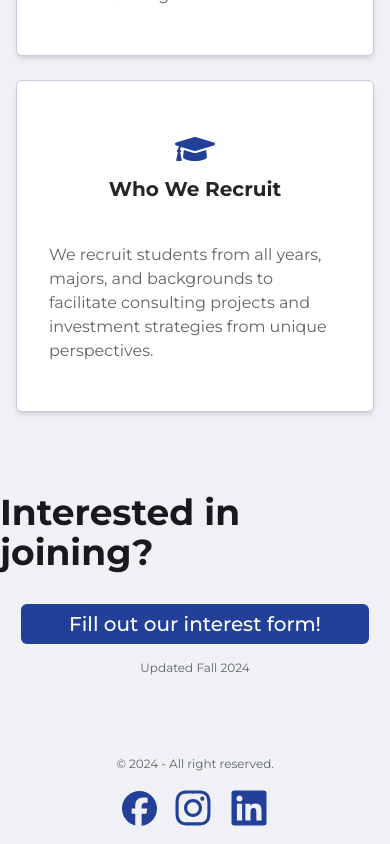
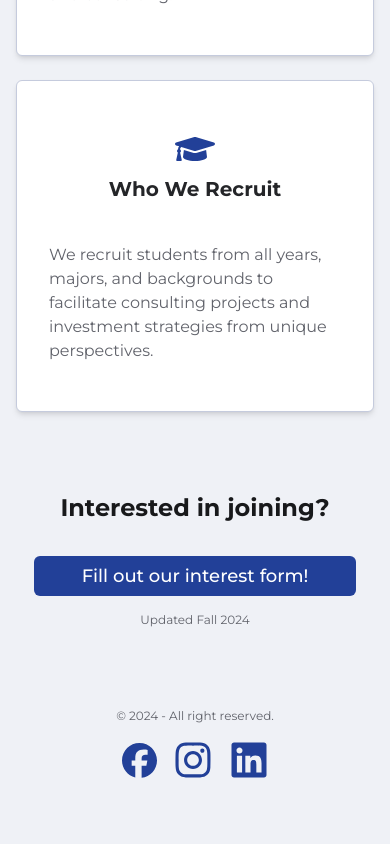
Before and after one commit to EthanHaller/PWP-Frontend, a React (Vite) app: page /recruitment in a window 390 px wide. Shown: the part 1735-2579 px from the top of the page. After the commit the page ends 2531 px from the top, so only its background shows below. Built offline with nearby package versions, Linux system fonts and the light colour scheme; no server answers; a web font is replaced by a local one.

Commit message:
improved mobile styling

```diff
--- a/src/pages/Portfolio.jsx
+++ b/src/pages/Portfolio.jsx
@@ -31,10 +31,10 @@ const Portfolio = () => {
 					{isLoading
 						? Array.from({ length: 6 }).map((_, index) => (
 								<Card key={index} className="relative overflow-hidden group rounded-none border-none shadow-none">
-									<Skeleton className="w-full h-auto aspect-video" />
-									<div className="flex justify-between items-center mt-2 mb-8 lg:hidden">
-										<Skeleton width={150} height={20} />
-										<Skeleton width={100} height={40} />
+									<Skeleton className="w-full h-auto aspect-video bg-accent" />
+									<div className="flex flex-col justify-between mt-2 mb-8 lg:hidden">
+										<Skeleton className="w-3/4 h-6 mb-2" />
+										<Skeleton className="w-1/2 h-10" />
 									</div>
 								</Card>
 						  ))
--- a/src/pages/Recruitment.jsx
+++ b/src/pages/Recruitment.jsx
@@ -74,12 +74,12 @@ const Recruitment = () => {
 					</Card>
 				</div>
 			</div>
-			<div className="flex flex-col items-center mt-8 mb-16">
-				<h2 className="font-bold text-4xl mb-8">Interested in joining?</h2>
+			<div className="flex flex-col items-center mt-8 mb-16 container">
+				<h2 className="font-bold text-2xl md:text-4xl mb-8">Interested in joining?</h2>
 				<Button>
 					<a
 						target="_blank"
-						className="text-xl px-8"
+						className="text-lg md:text-xl px-8"
 						href="https://docs.google.com/forms/d/e/1FAIpQLScpZUqi7rGQbq9UFfS1Abc8jkhdpKs0mws9XkzkfRahAD1iYw/viewform?usp=sf_link"
 					>
 						Fill out our interest form!
```
